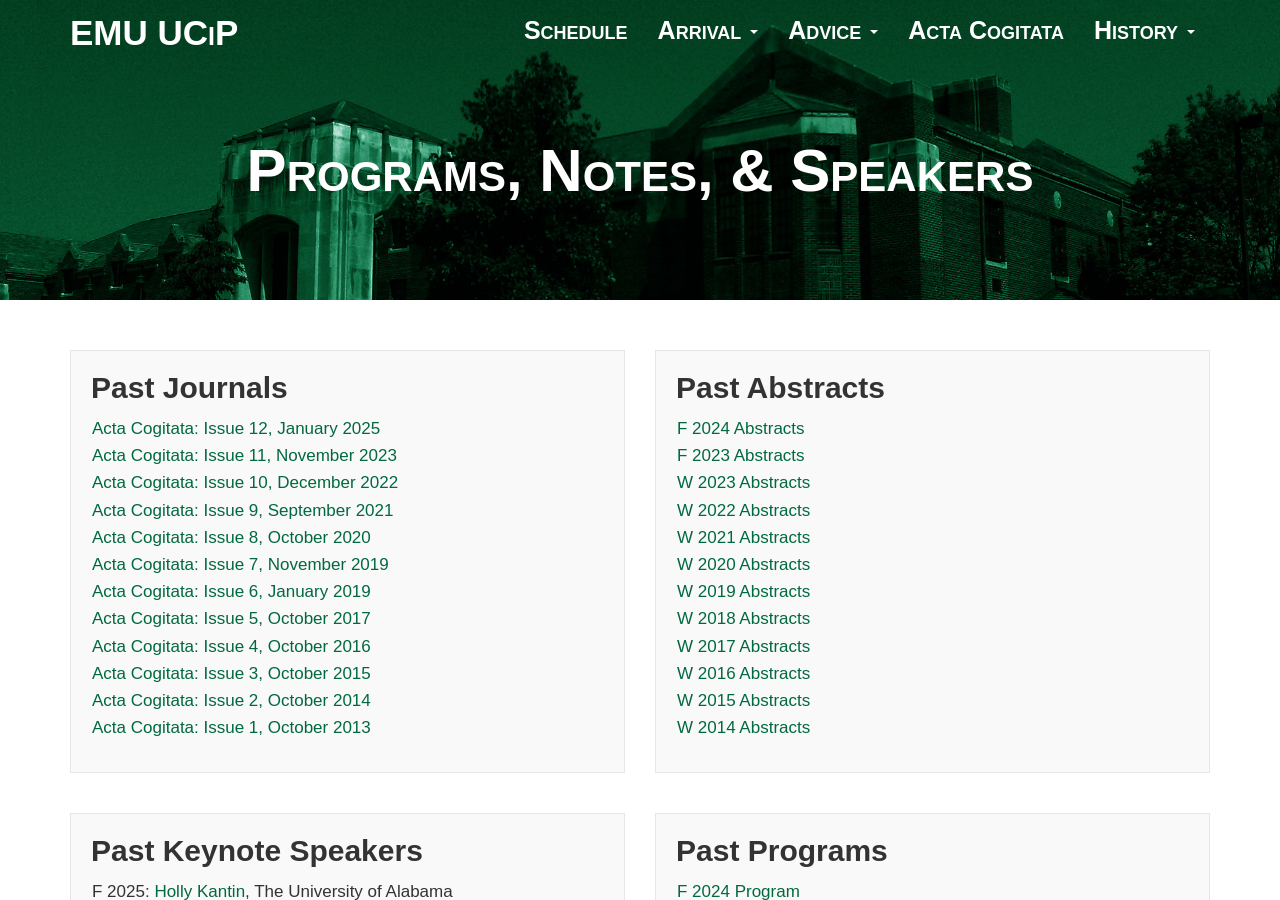
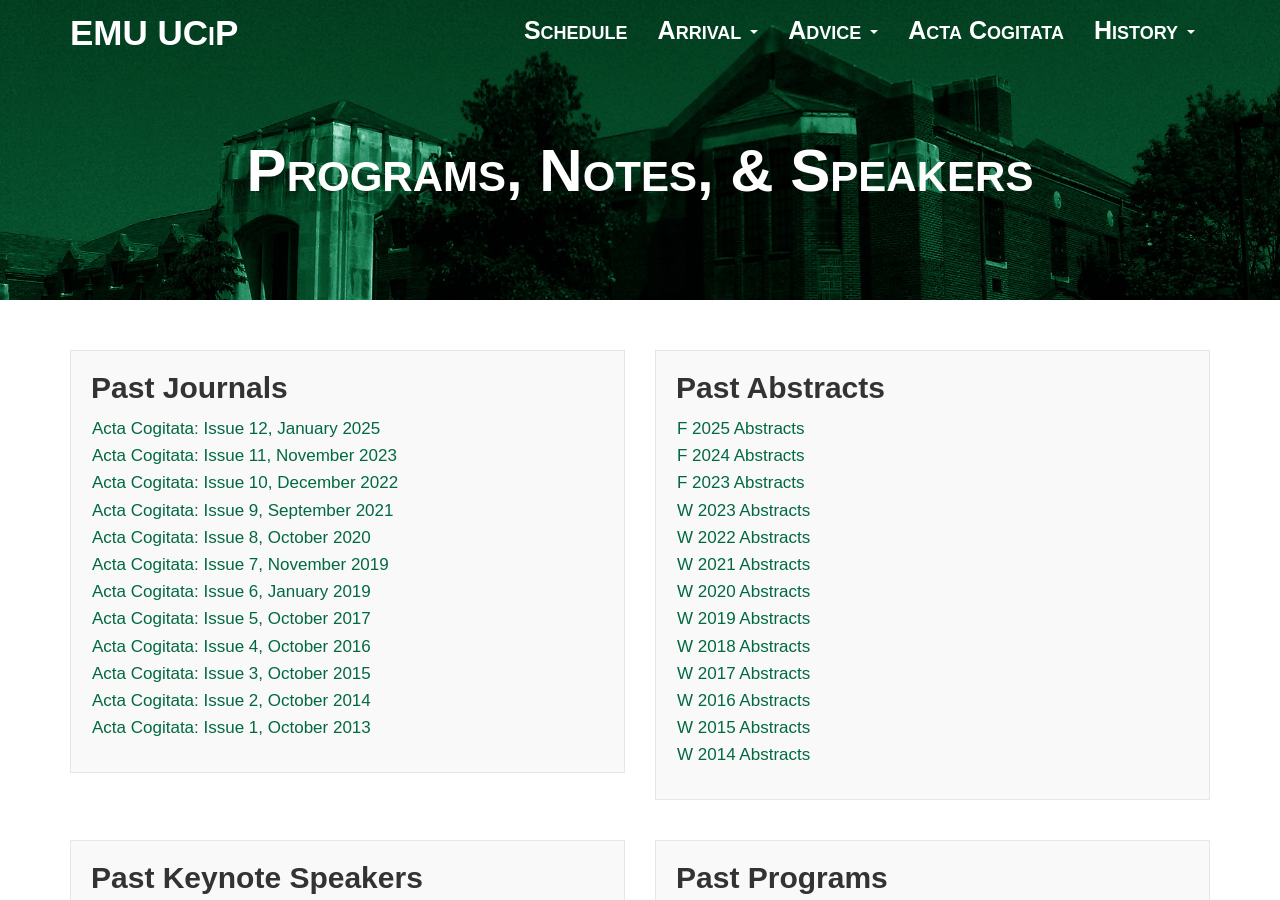
Before and after one commit to ucip/ucip.github.io, a Jekyll site: the page built from history.md, in a window 1280 px wide and 900 px high. Built offline with Jekyll 4.4.1, drawn with Linux system fonts in a browser that asks for light colours; nearby versions of some CDN libraries; some web fonts are replaced.

Commit message:
add 2025 docs to history page

```diff
--- a/history.md
+++ b/history.md
@@ -30,6 +30,7 @@
       <div class="post-list-box">
         <h3 class="post-list-header">Past Abstracts</h3>
         <ul class="post-list">
+          <li class="text-small"><a href="{{ site.baseurl }}/docs/archive/2025-ucip-abstracts.pdf" target="_blank">F 2025 Abstracts</a></li>
           <li class="text-small"><a href="{{ site.baseurl }}/docs/archive/2024-ucip-abstracts.pdf" target="_blank">F 2024 Abstracts</a></li>
           <li class="text-small"><a href="{{ site.baseurl }}/docs/archive/2023 (Fall) Abstracts.pdf" target="_blank">F 2023 Abstracts</a></li>
           <li class="text-small"><a href="{{ site.baseurl }}/docs/archive/2023 Abstract List.pdf" target="_blank">W 2023 Abstracts</a></li>
@@ -73,7 +74,8 @@
       <div class="post-list-box">
         <h3 class="post-list-header">Past Programs</h3>
         <ul class="post-list">
-         <li class="text-small"><a href="{{ site.baseurl }}/docs/archive/2024-ucip-schedule.pdf" target="_blank">F 2024 Program</a></li>
+          <li class="text-small"><a href="{{ site.baseurl }}/docs/archive/2025-ucip-schedule.pdf" target="_blank">F 2025 Program</a></li>
+          <li class="text-small"><a href="{{ site.baseurl }}/docs/archive/2024-ucip-schedule.pdf" target="_blank">F 2024 Program</a></li>
           <li class="text-small"><a href="{{ site.baseurl }}/docs/archive/2023 (Fall) Schedule.pdf" target="_blank">F 2023 Program</a></li>
 	        <li class="text-small"><a href="{{ site.baseurl }}/docs/archive/2023 Schedule.pdf" target="_blank">W 2023 Program</a></li>
 	        <li class="text-small"><a href="{{ site.baseurl }}/docs/archive/2022-program.pdf" target="_blank">W 2022 Program</a></li>
```
